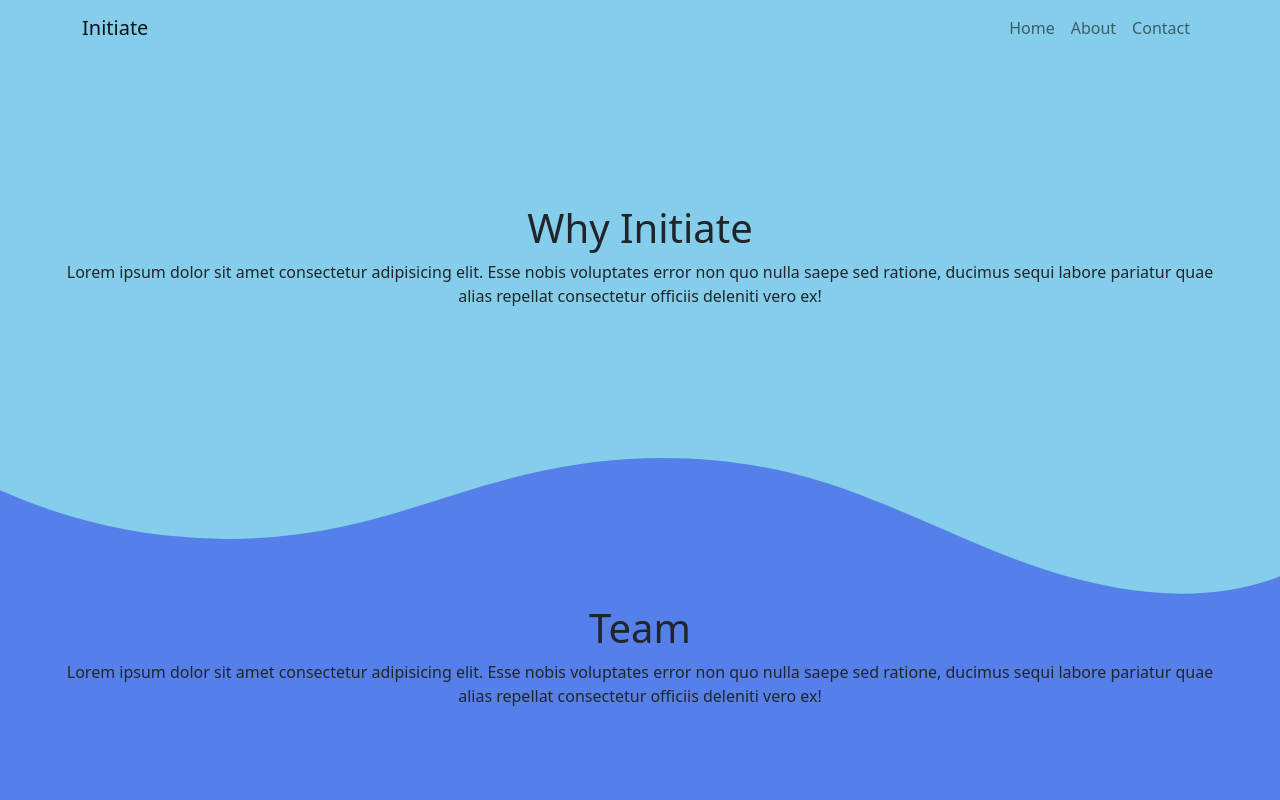
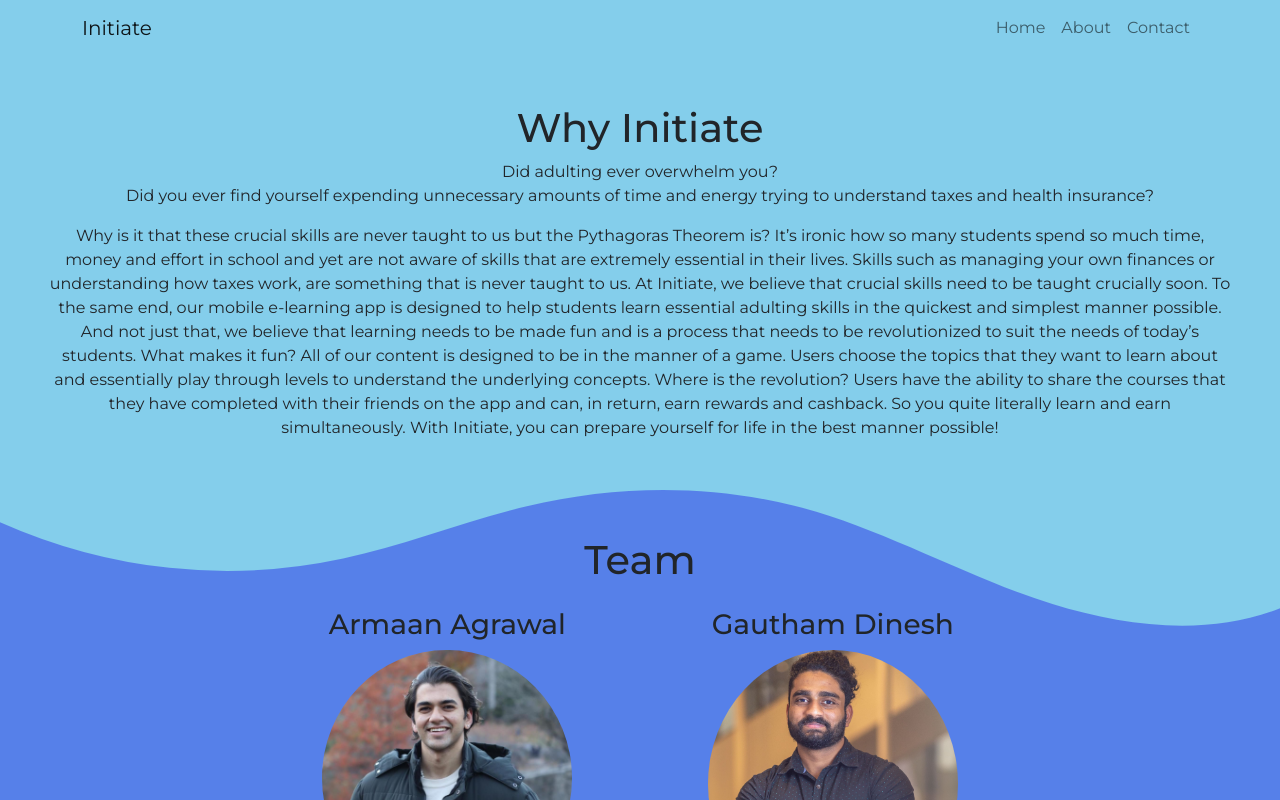
Before and after one commit to gauthamdk/Initiate, a React (Create React App) app: page / in a window 1280 px wide. Shown: the top 800 px of the page. Built offline with nearby package versions, Linux system fonts and the light colour scheme.

Commit message:
pictures and font

```diff
--- a/src/components/About.tsx
+++ b/src/components/About.tsx
@@ -9,9 +9,31 @@ export default function About() {
       <Row>
         <h1>Why Initiate</h1>
         <div>
-          Lorem ipsum dolor sit amet consectetur adipisicing elit. Esse nobis
-          voluptates error non quo nulla saepe sed ratione, ducimus sequi labore
-          pariatur quae alias repellat consectetur officiis deleniti vero ex!
+          <p>
+            Did adulting ever overwhelm you?
+            <br />
+            Did you ever find yourself expending unnecessary amounts of time and
+            energy trying to understand taxes and health insurance?
+          </p>
+          Why is it that these crucial skills are never taught to us but the
+          Pythagoras Theorem is? It’s ironic how so many students spend so much
+          time, money and effort in school and yet are not aware of skills that
+          are extremely essential in their lives. Skills such as managing your
+          own finances or understanding how taxes work, are something that is
+          never taught to us. At Initiate, we believe that crucial skills need
+          to be taught crucially soon. To the same end, our mobile e-learning
+          app is designed to help students learn essential adulting skills in
+          the quickest and simplest manner possible. And not just that, we
+          believe that learning needs to be made fun and is a process that needs
+          to be revolutionized to suit the needs of today’s students. What makes
+          it fun? All of our content is designed to be in the manner of a game.
+          Users choose the topics that they want to learn about and essentially
+          play through levels to understand the underlying concepts. Where is
+          the revolution? Users have the ability to share the courses that they
+          have completed with their friends on the app and can, in return, earn
+          rewards and cashback. So you quite literally learn and earn
+          simultaneously. With Initiate, you can prepare yourself for life in
+          the best manner possible!
         </div>
       </Row>
     </Container>
--- a/src/components/Team.tsx
+++ b/src/components/Team.tsx
@@ -2,16 +2,25 @@ import React from "react";
 import "../styles/App.css";
 import Container from "react-bootstrap/Container";
 import Row from "react-bootstrap/Row";
+import gautham from "../assets/gautham.jpg";
+import armaan from "../assets/armaan.jpg";
 
 export default function Team() {
   return (
     <Container fluid className="team_color section p-5">
       <Row>
-        <h1>Team</h1>
-        <div>
-          Lorem ipsum dolor sit amet consectetur adipisicing elit. Esse nobis
-          voluptates error non quo nulla saepe sed ratione, ducimus sequi labore
-          pariatur quae alias repellat consectetur officiis deleniti vero ex!
+        <h1 className="team_heading pb-3">Team</h1>
+        <div className="d-flex justify-content-between">
+          <div style={{ width: "250px" }} className="">
+            <h3>Armaan Agrawal</h3>
+            <img src={armaan} className="rounded-circle img-fluid" />
+            <h5 className="pt-3">CEO & Co-Founder</h5>
+          </div>
+          <div style={{ width: "250px" }} className="">
+            <h3>Gautham Dinesh</h3>
+            <img src={gautham} className="rounded-circle img-fluid" />
+            <h5 className="pt-3">CTO & Co-Founder</h5>
+          </div>
         </div>
       </Row>
       <div className="about_waves">
--- a/src/styles/App.css
+++ b/src/styles/App.css
@@ -1,5 +1,8 @@
+@import url("https://fonts.googleapis.com/css2?family=Montserrat:ital,wght@0,100;0,200;0,300;0,400;0,500;0,600;0,700;0,800;0,900;1,100;1,200;1,400;1,500;1,600;1,700;1,800;1,900&display=swap");
+
 .App {
   text-align: center;
+  font-family: "Montserrat", sans-serif;
 }
 
 .team_color {
@@ -12,6 +15,10 @@
 
 .recog_color {
   background: #8860d0;
+}
+
+.team_heading {
+  align-items: center;
 }
 
 .section {
```
Also changed, not shown: src/assets/armaan.jpg (added), src/assets/gautham.jpg (added).
